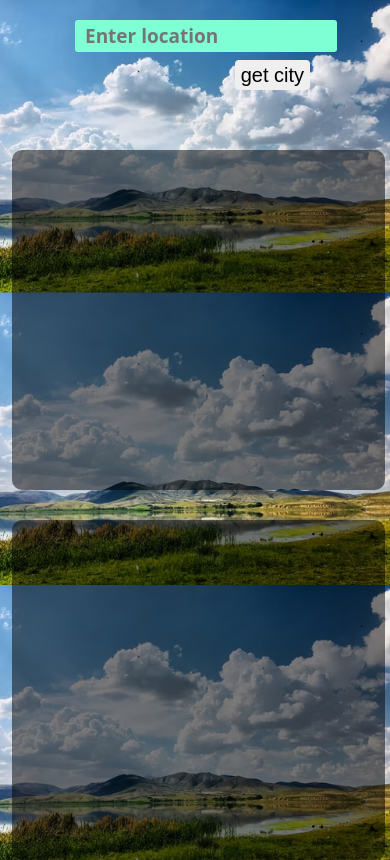
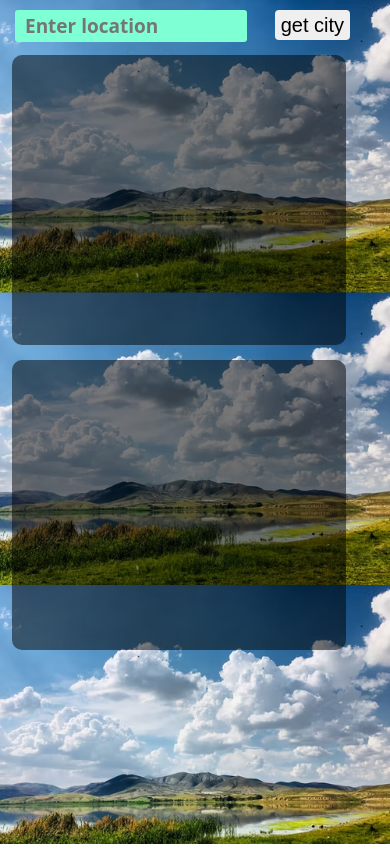
Before and after one commit to Victorasamu123/Weather-app, a plain HTML site: page index.html in a window 390 px wide. Drawn offline with Linux system fonts and the light colour scheme.

Commit message:
change and added a little features

```diff
--- a/phone.css
+++ b/phone.css
@@ -13,10 +13,10 @@
     }
     #city{
         position: absolute;
-        top: 20px;
-        left: 75px;
+        top: 10px;
+        left: 15px;
         height: 30px;
-        width: 250px;
+        width: 220px;
         font-size: 19px;
         font-family: system-ui, -apple-system, BlinkMacSystemFont, 'Segoe UI', Roboto, Oxygen, Ubuntu, Cantarell, 'Open Sans', 'Helvetica Neue', sans-serif;
         background-color: aquamarine;
@@ -27,8 +27,8 @@
     }
     button{
         position: absolute;
-        top: 60px;
-        right: 80px;
+        top:10px;
+        right: 40px;
         height: 30px;
         border: 0;
         font-size: 20px;
@@ -36,13 +36,13 @@
     }
     #temp{
         position: absolute;
-        top: 150px;
+        top: 55px;
         left: 12px;
-        font-size:70px;
+        font-size:60px;
         color: rgb(255,255,255);
         font-weight: bolder;
-        height: 250px;
-        width: 70%;
+        height: 200px;
+        width: 60%;
         background-color:rgba(0,0,0,0.5);
         /* opacity: 0.2; */
         border-radius: 10px;
@@ -52,13 +52,13 @@
     }
     section{
         position: absolute;
-        top: 520px;
+        top: 360px;
         left: 12px;
         /* font-size:100px; */
         color: rgb(255,255,255);
         font-weight: bolder;
-        height: 250px;
-        width: 70%;
+        height: 200px;
+        width: 60%;
         background-color:rgba(0,0,0,0.5);
         /* opacity: 0.2; */
         border-radius: 10px;
@@ -68,15 +68,15 @@
     }
     #town{
         position: absolute;
-        top: 180px;
-        left: 30px;
+        top: 80px;
+        left: 25px;
         font-size: 35px;
         font-family: sans-serif;
         font-weight: 900;
     }
     #con{
         position: absolute;
-        top: 400px;
+        top: 300px;
         left: 30px;
         font-size: 20px;
         font-family: sans-serif;
```
